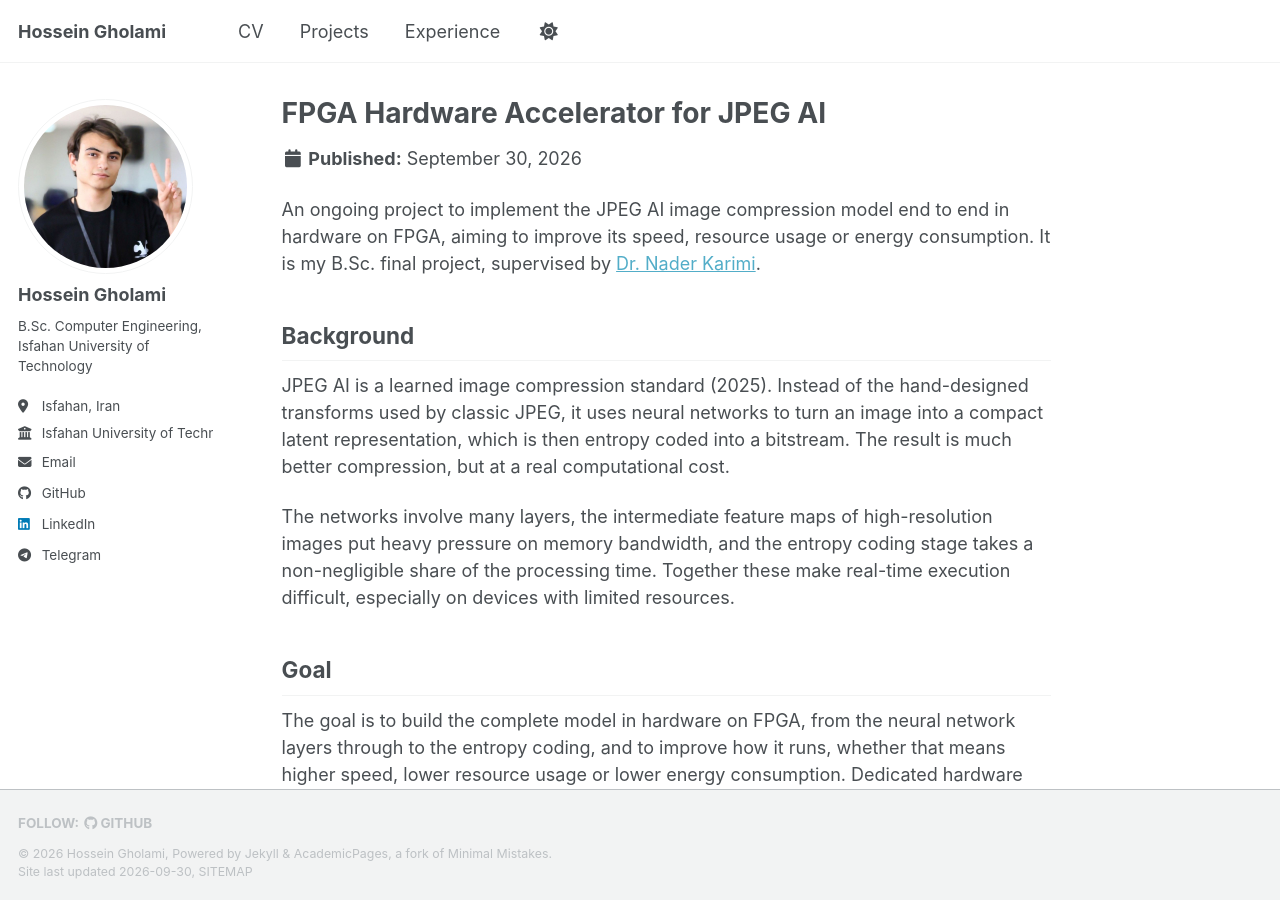
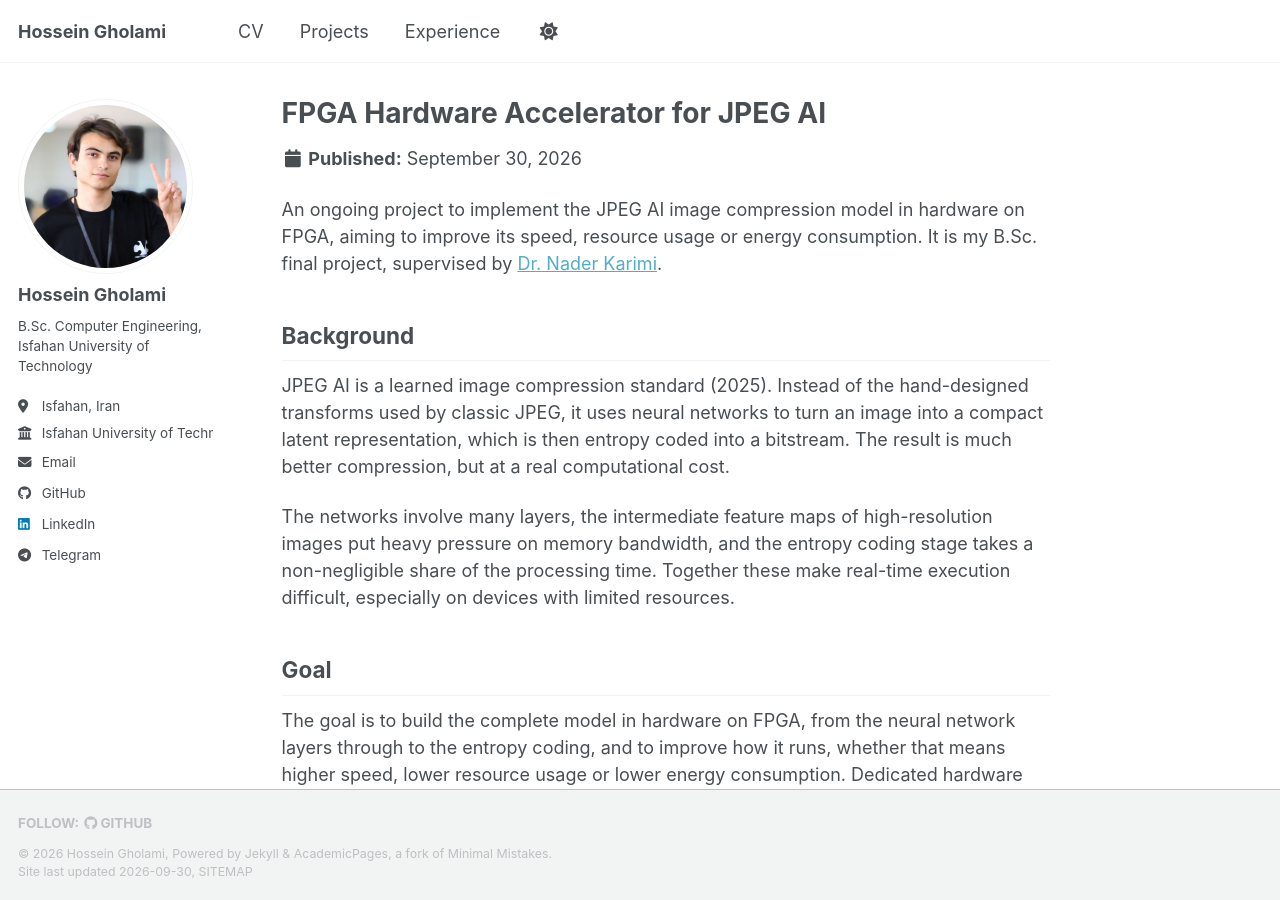
Before and after one commit to hoseinn-gh/hoseinn-gh.github.io, a Jekyll site: the page built from _portfolio/91_JPEG_AI_Accelerator.md, in a window 1280 px wide and 900 px high. Built offline with Jekyll 4.4.1, drawn with Linux system fonts in a browser that asks for light colours; a style sheet for code colours, icons or effects is not loaded.

Commit message:
Update 91_JPEG_AI_Accelerator.md

```diff
--- a/_portfolio/91_JPEG_AI_Accelerator.md
+++ b/_portfolio/91_JPEG_AI_Accelerator.md
@@ -1,10 +1,10 @@
 ---
 title: "FPGA Hardware Accelerator for JPEG AI"
-excerpt: "An ongoing B.Sc. final project implementing the JPEG AI learned image compression model end to end in hardware on FPGA."
+excerpt: "An ongoing B.Sc. final project implementing the JPEG AI learned image compression model on FPGA."
 collection: portfolio
 ---
 
-An ongoing project to implement the JPEG AI image compression model end to end in hardware on FPGA, aiming to improve its speed, resource usage or energy consumption. It is my B.Sc. final project, supervised by [Dr. Nader Karimi](https://scholar.google.com/citations?user=mZGNr2QAAAAJ&hl=en).
+An ongoing project to implement the JPEG AI image compression model in hardware on FPGA, aiming to improve its speed, resource usage or energy consumption. It is my B.Sc. final project, supervised by [Dr. Nader Karimi](https://scholar.google.com/citations?user=mZGNr2QAAAAJ&hl=en).
 
 ## Background
 
```
